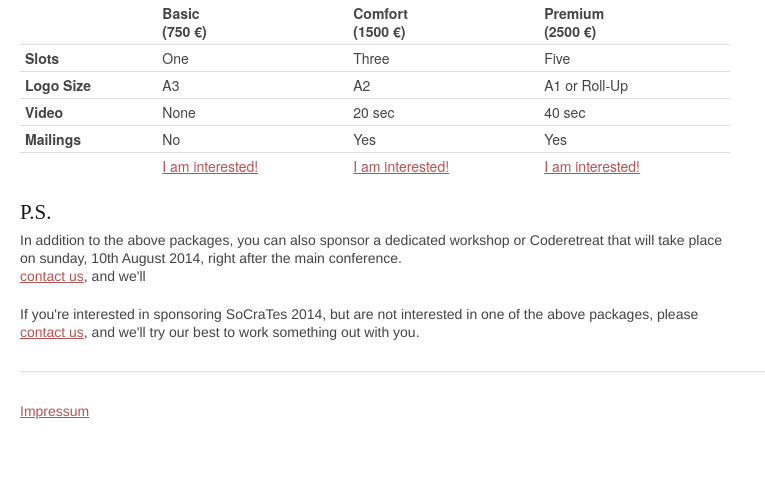
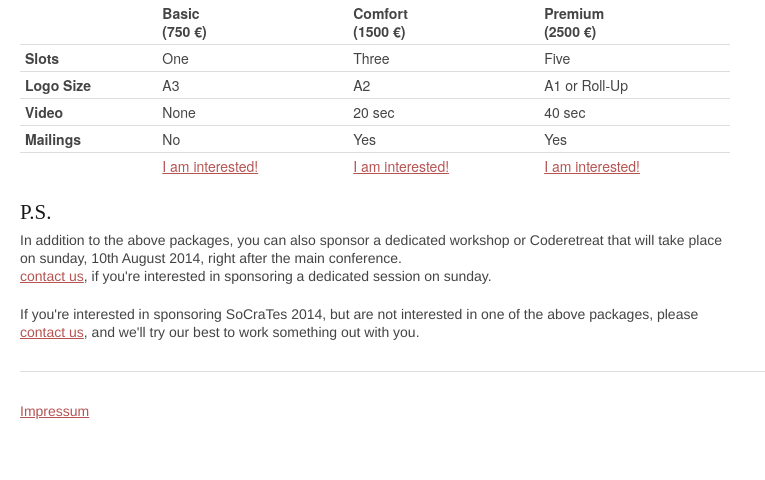
Before and after one commit to softwerkskammer/www.socrates-conference.de, a Django app: page /sponsoring.html in a window 1280 px wide. Shown: the part 888-1368 px from the top of the page, without its empty margins (0-765 px from the left). Run offline with Django 3.2, Linux system fonts and the light colour scheme; parts of the project's set-up code (start-up, migrations or seed data) failed here and were passed over; some libraries are stand-ins or nearby versions; some web fonts are replaced.

Commit message:
added missing end-of-sentence on sponsoring page

```diff
--- a/templates/sponsoring.html
+++ b/templates/sponsoring.html
@@ -97,7 +97,8 @@
                     In addition to the above packages, you can also sponsor a dedicated
                     workshop or Coderetreat that will take place on sunday, 10th August 2014,
                     right after the main conference.<br>
-                    <a href="mailto:sponsoring@socrates-conference.de?subject=I am interested in sponsoring a SoCraTes sunday workshop">contact us</a>, and we'll
+                    <a href="mailto:sponsoring@socrates-conference.de?subject=I am interested in sponsoring a SoCraTes sunday workshop">contact us</a>,
+                    if you're interested in sponsoring a dedicated session on sunday.
                 </p>
 
                 <p>
```
